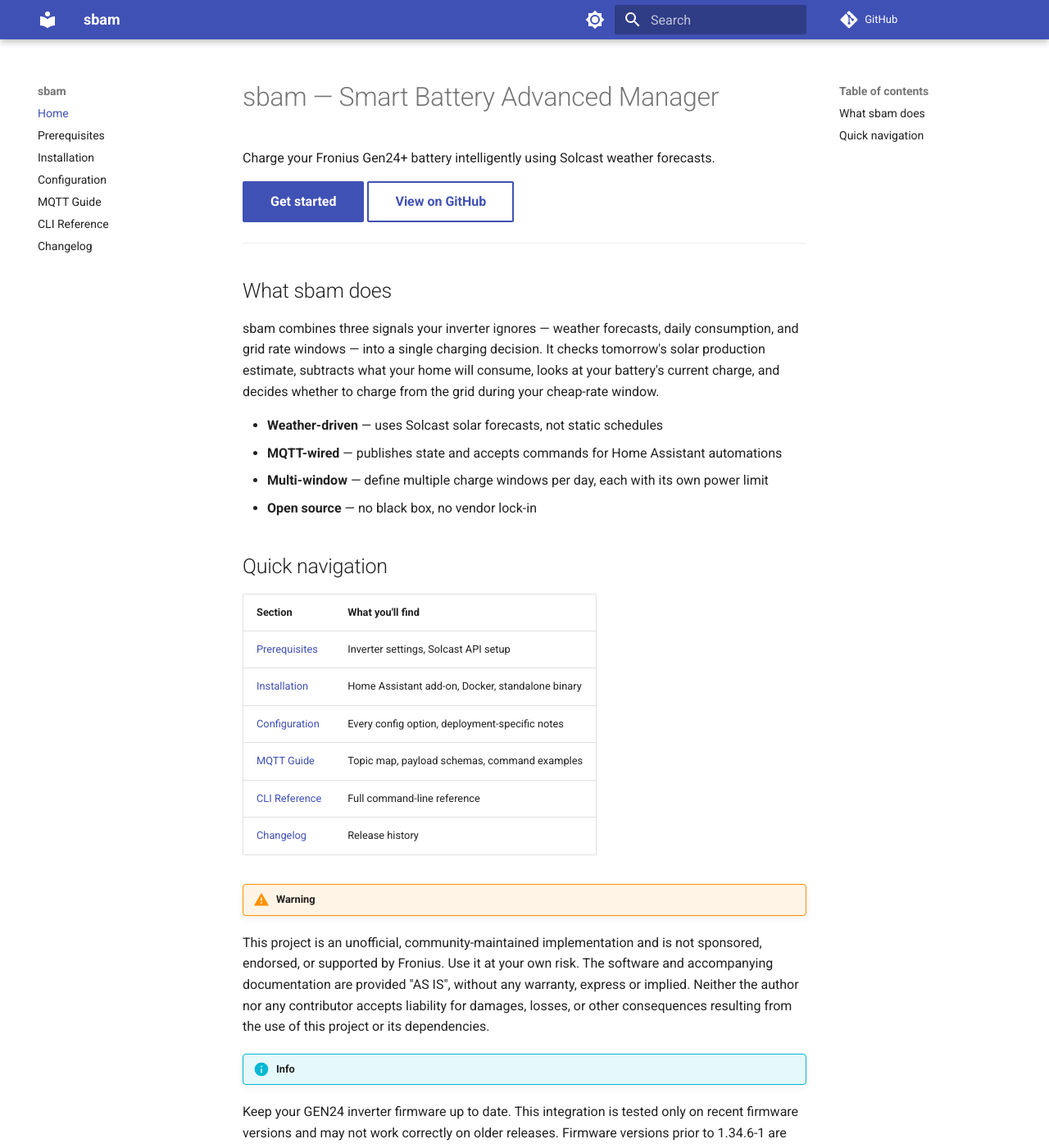
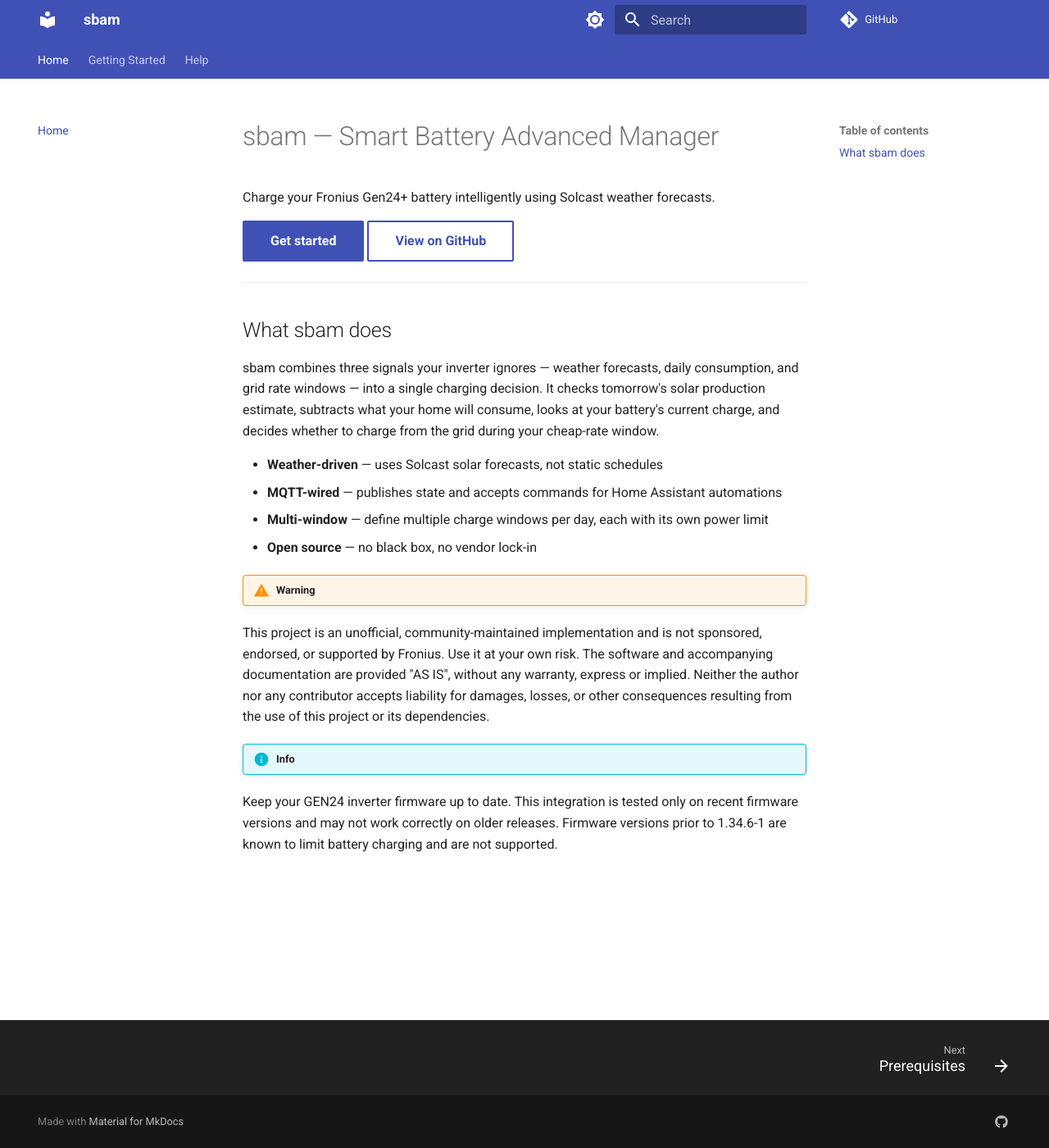
Before and after one commit to atbore-phx/sbam, an MkDocs documentation site: the page built from docs/site/index.md, in a window 1280 px wide and 1400 px high. Shown: the whole window at 82% size. Built offline with MkDocs 1.6.1 and Material for MkDocs 9.7.7, drawn with Linux system fonts in a browser that asks for light colours; comment, search, counter and statistics services are not loaded.

Commit message:
feat(docs): add tabbed navigation, Getting Started group, and Help page
- Enable navigation.tabs for top horizontal bar (Home, Getting Started, Help)
- Enable navigation.footer for previous/next buttons on each page
- Group Prerequisites through Changelog under Getting Started tab
- Add Help page with support, contributing, and sponsor info
- Update Home Get started button to link to Getting Started section

Co-Authored-By: atbore-phx-coding <290292688+atbore-phx-coding@users.noreply.github.com>
Co-Authored-By: Claude Code <noreply@anthropic.com>

```diff
--- a/docs/site/index.md
+++ b/docs/site/index.md
@@ -2,7 +2,7 @@
 
 Charge your Fronius Gen24+ battery intelligently using Solcast weather forecasts.
 
-[Get started](installation.md){ .md-button .md-button--primary }
+[Get started](prerequisites.md){ .md-button .md-button--primary }
 [View on GitHub](https://github.com/atbore-phx/sbam){ .md-button }
 
 ---
@@ -16,17 +16,6 @@ sbam combines three signals your inverter ignores — weather forecasts, daily c
 - **Multi-window** — define multiple charge windows per day, each with its own power limit
 - **Open source** — no black box, no vendor lock-in
 
-## Quick navigation
-
-| Section | What you'll find |
-|---------|-----------------|
-| [Prerequisites](prerequisites.md) | Inverter settings, Solcast API setup |
-| [Installation](installation.md) | Home Assistant add-on, Docker, standalone binary |
-| [Configuration](configuration.md) | Every config option, deployment-specific notes |
-| [MQTT Guide](mqtt.md) | Topic map, payload schemas, command examples |
-| [CLI Reference](cli.md) | Full command-line reference |
-| [Changelog](changelog.md) | Release history |
-
 !!! warning
 
 This project is an unofficial, community-maintained implementation and is not sponsored, endorsed, or supported by Fronius. Use it at your own risk. The software and accompanying documentation are provided "AS IS", without any warranty, express or implied. Neither the author nor any contributor accepts liability for damages, losses, or other consequences resulting from the use of this project or its dependencies.
--- a/mkdocs.yml
+++ b/mkdocs.yml
@@ -25,8 +25,10 @@ theme:
   features:
     - navigation.instant
     - navigation.tracking
+    - navigation.tabs
     - navigation.sections
     - navigation.top
+    - navigation.footer
     - search.suggest
     - search.highlight
     - content.code.copy
@@ -47,12 +49,14 @@ plugins:
 
 nav:
   - Home: index.md
-  - Prerequisites: prerequisites.md
-  - Installation: installation.md
-  - Configuration: configuration.md
-  - MQTT Guide: mqtt.md
-  - CLI Reference: cli.md
-  - Changelog: changelog.md
+  - Getting Started:
+    - Prerequisites: prerequisites.md
+    - Installation: installation.md
+    - Configuration: configuration.md
+    - MQTT Guide: mqtt.md
+    - CLI Reference: cli.md
+    - Changelog: changelog.md
+  - Help: help.md
 
 extra:
   social:
```
Also changed, not shown: docs/site/help.md (added, +27 -0 lines).
